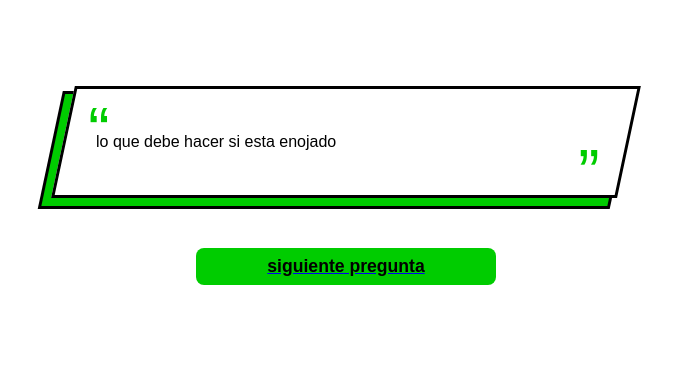
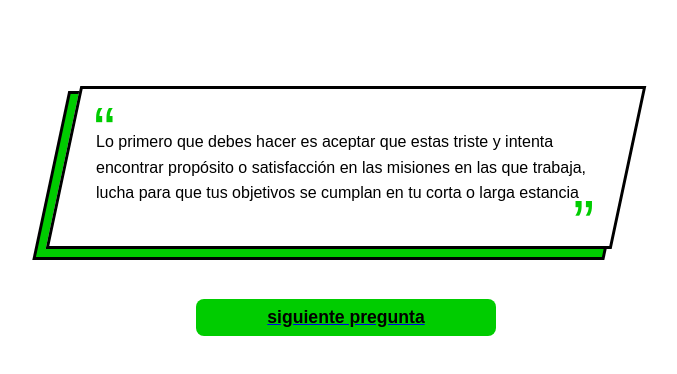
Before and after one commit to losilustrados794-coder/TIPALM, a plain HTML site: page mañana/emociones/triste.html in a window 1280 px wide. Shown: the part 62-436 px from the top of the page, without its empty margins (294-971 px from the left). Drawn offline with nearby package versions, Linux system fonts and the light colour scheme.

Commit message:
Update triste.html

```diff
--- a/mañana/emociones/triste.html
+++ b/mañana/emociones/triste.html
@@ -9,7 +9,7 @@
     <br>
     <div class="cuadro-de-texto">
       <p>
-        lo que debe hacer si esta enojado
+        Lo primero que debes hacer es aceptar que estas triste y intenta encontrar propósito o satisfacción en las misiones en las que trabaja, lucha para que tus objetivos se cumplan en tu corta o larga estancia
       </p>
     </div>
     <div class="boton-largo">
```
